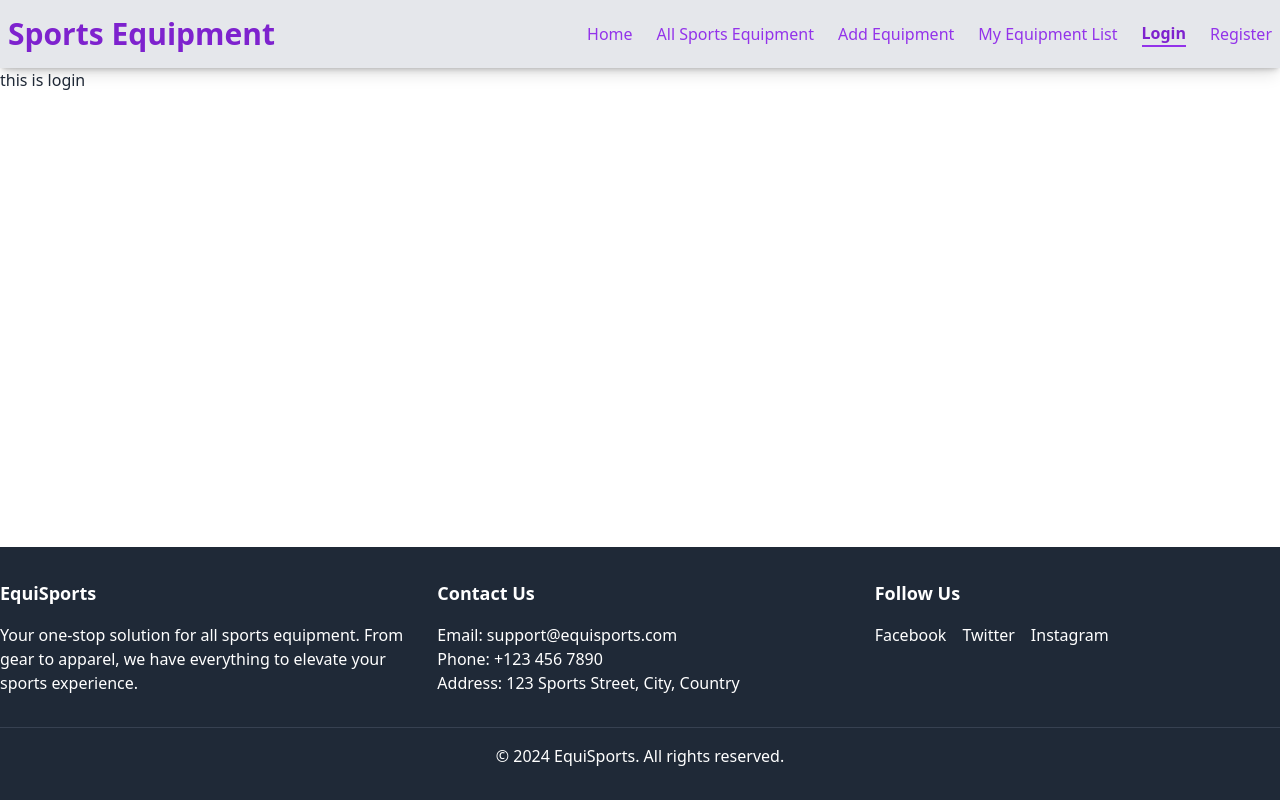
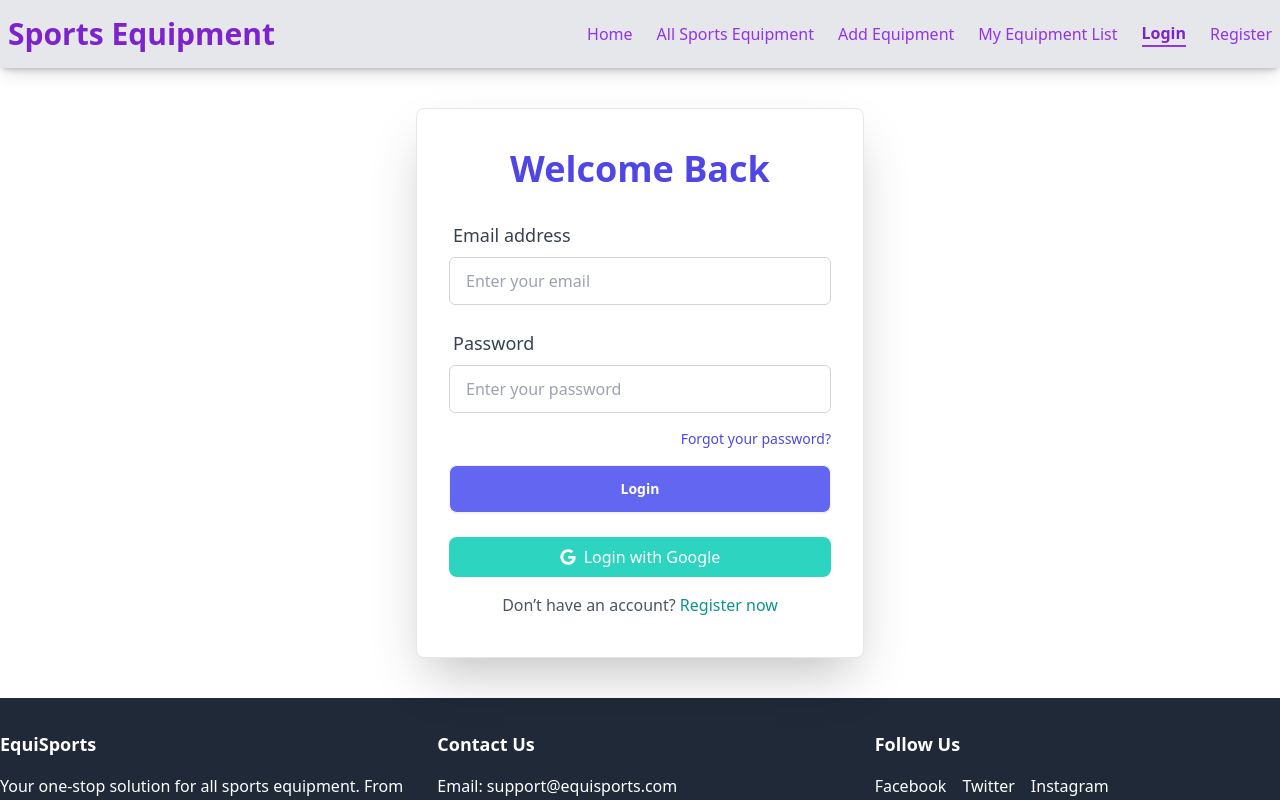
Before and after one commit to masud2005/A10-sports-equipment-store-client, a React (Vite) app: page /login in a window 1280 px wide. Shown: the top 800 px of the page. Built offline with nearby package versions, Linux system fonts and the light colour scheme.

Commit message:
Design and implement login page layout

```diff
--- a/src/pages/Login.jsx
+++ b/src/pages/Login.jsx
@@ -1,9 +1,43 @@
 import React from 'react';
+import { FaGoogle } from 'react-icons/fa';
+import { Link } from 'react-router-dom';
 
 const Login = () => {
+
+    const handleLogin = (e) => {
+
+    }
+
+    const handleLoginWithGoogle = () => {
+
+    }
+
     return (
-        <div>
-            this is login
+        <div className="flex items-center justify-center my-10">
+
+            {/* <Helmet>
+                <title>Login || Career Counseling</title>
+            </Helmet> */}
+
+            <div className="bg-white shadow-2xl rounded-lg w-full max-w-md px-8 py-10 border">
+                <h1 className="text-4xl font-bold text-center text-indigo-600 mb-6">Welcome Back</h1>
+                <form onSubmit={handleLogin} className="space-y-4">
+                    <div className="form-control">
+                        <label className="label text-lg font-medium text-gray-700">Email address</label>
+                        <input type="email" name="email" placeholder="Enter your email" className="input input-bordered w-full px-4 py-2 rounded-md border-gray-300 focus:outline-none focus:ring-1 focus:ring-teal-300 transition" required />
+                    </div>
+                    <div className="form-control">
+                        <label className="label text-lg font-medium text-gray-700">Password</label>
+                        <input type="password" name="password" placeholder="Enter your password" className="input input-bordered w-full px-4 py-2 rounded-md border-gray-300 focus:outline-none focus:ring-1 focus:ring-teal-300 transition" required />
+                    </div>
+                    <p className="text-sm text-right"><Link className="text-indigo-600 hover:underline"> Forgot your password? </Link></p>
+                    <button className="btn w-full py-2 bg-indigo-500 text-white rounded-lg hover:bg-indigo-600 transition"> Login </button>
+                </form>
+                <div className="mt-6">
+                    <button onClick={handleLoginWithGoogle} className="w-full flex items-center justify-center py-2 bg-teal-400 text-white rounded-lg hover:bg-teal-500 transition"><FaGoogle /> <span className='ml-2'>Login with Google</span></button>
+                </div>
+                <p className="mt-4 text-center text-base text-gray-600">Don’t have an account?<Link to="/register" className="text-teal-600 font-medium hover:underline"> Register now</Link></p>
+            </div>
         </div>
     );
 };
```
